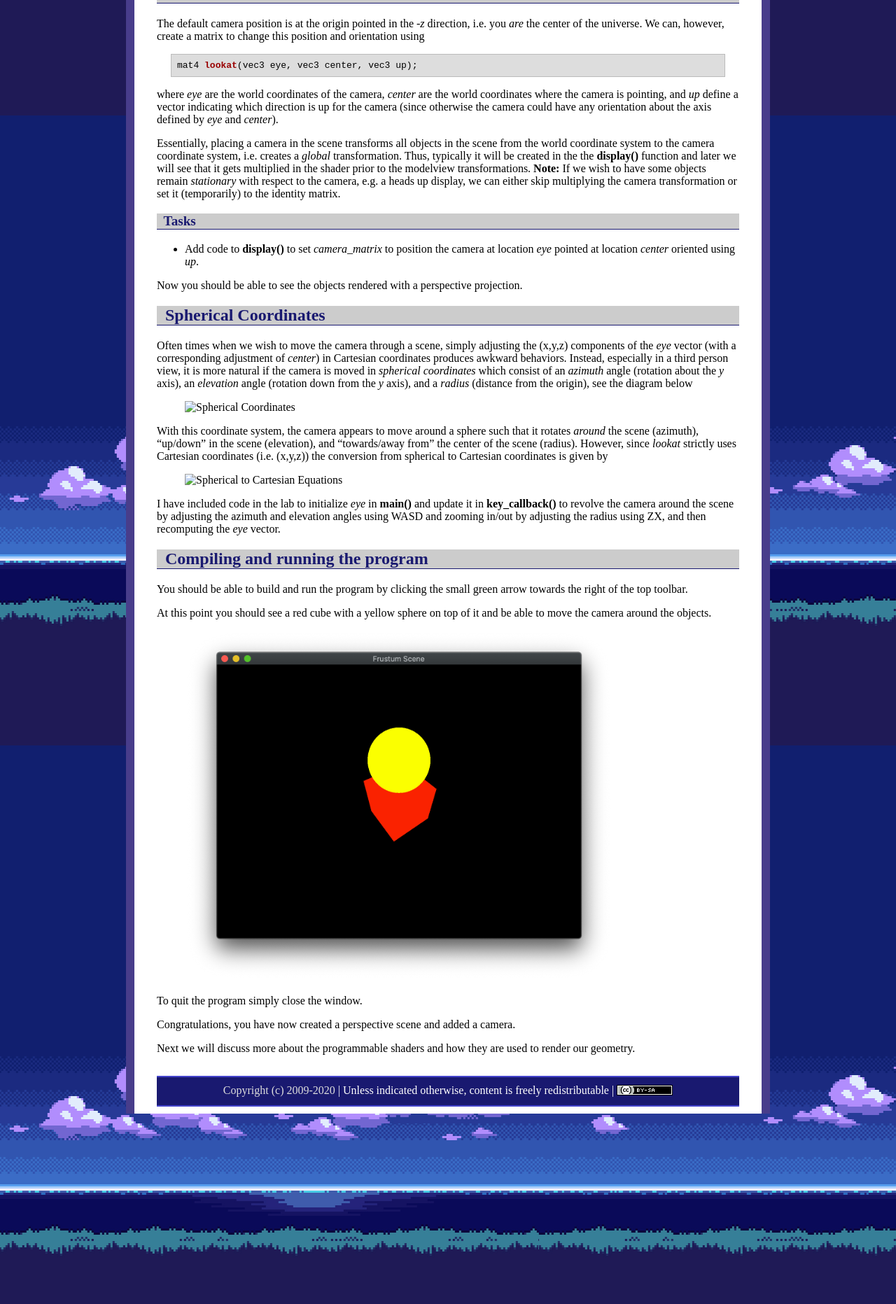
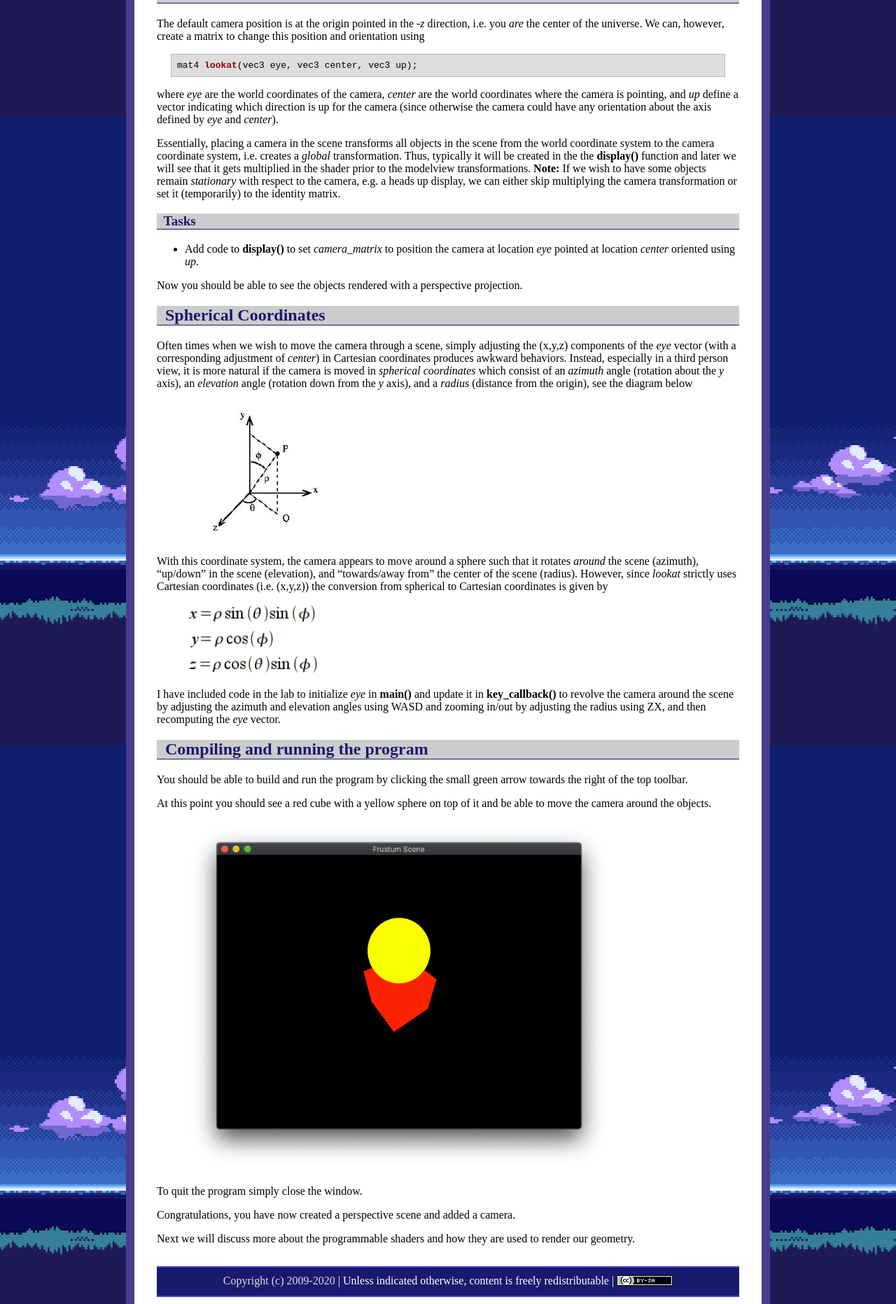
Before and after one commit to ycpcs/cs370-fall2020, a Jekyll site: the page built from labs/lab06.md, in a window 1280 px wide. Shown: the part 2535-4398 px from the top of the page at 70% size. Built offline with Jekyll 4.4.1, drawn with Linux system fonts in a browser that asks for light colours.

Commit message:
update lab06
update lab06

```diff
--- a/labs/lab06.md
+++ b/labs/lab06.md
@@ -99,11 +99,11 @@ Now you should be able to see the objects rendered with a perspective projection
 
 Often times when we wish to move the camera through a scene, simply adjusting the (x,y,z) components of the *eye* vector (with a corresponding adjustment of *center*) in Cartesian coordinates produces awkward behaviors. Instead, especially in a third person view, it is more natural if the camera is moved in *spherical coordinates* which consist of an *azimuth* angle (rotation about the *y* axis), an *elevation* angle (rotation down from the *y* axis), and a *radius* (distance from the origin), see the diagram below
 
-> <img src="images/lab05/spherecoords.png" alt="Spherical Coordinates" height="200"/>
+> <img src="images/lab06/spherecoords.png" alt="Spherical Coordinates" height="200"/>
 
 With this coordinate system, the camera appears to move around a sphere such that it rotates *around* the scene (azimuth), "up/down" in the scene (elevation), and "towards/away from" the center of the scene (radius). However, since *lookat* strictly uses Cartesian coordinates (i.e. (x,y,z)) the conversion from spherical to Cartesian coordinates is given by
 
-> <img src="images/lab05/spheretoCard.png" alt="Spherical to Cartesian Equations" height="100"/>
+> <img src="images/lab06/spheretoCard.png" alt="Spherical to Cartesian Equations" height="100"/>
 
 I have included code in the lab to initialize *eye* in **main()** and update it in **key_callback()** to revolve the camera around the scene by adjusting the azimuth and elevation angles using WASD and zooming in/out by adjusting the radius using ZX, and then recomputing the *eye* vector.
 
```
